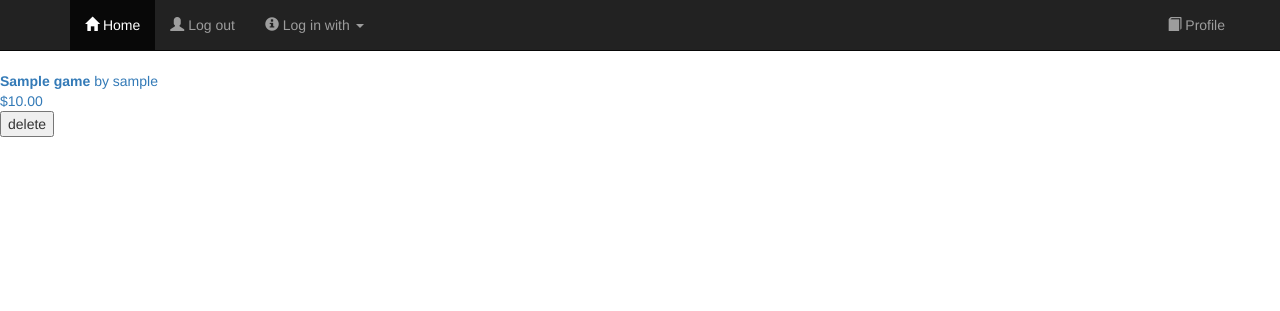
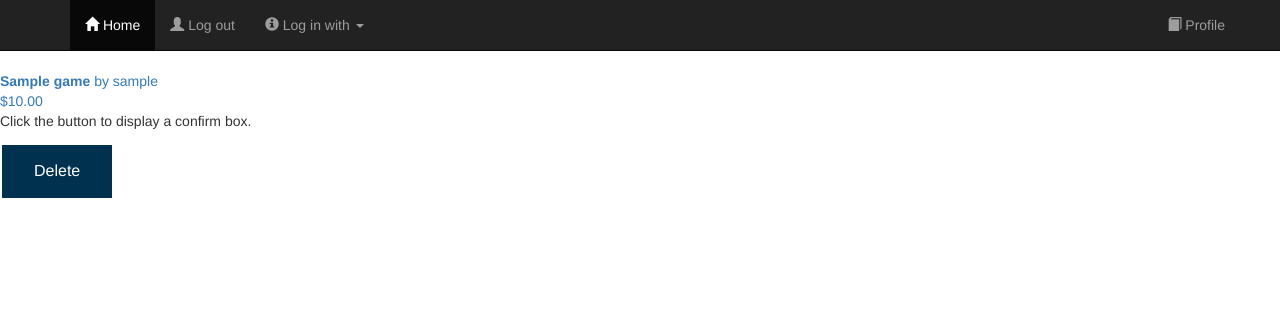
Before and after one commit to 3ICE/daak-store, a Django app: page /delete_game/ in a window 1280 px wide. Shown: the top 311 px of the page. Run offline with Django 3.2, Linux system fonts and the light colour scheme; a user stored in the database is signed in; tables that the repository leaves empty hold one stand-in row (values such as "Sample post"); some libraries are stand-ins or nearby versions.

Commit message:
delete button

```diff
--- a/hello/templates/delete_game.html
+++ b/hello/templates/delete_game.html
@@ -17,7 +17,24 @@
   <form action="/delete_game/" method="post">
   {% csrf_token %}
   {{ form.as_p }}
-  <input type="submit" name="delete" value="delete" />
+  <p>Click the button to display a confirm box.</p>
+
+<button onclick="myFunction()">Delete</button>
+
+<p id="demo"></p>
+
+<script>
+function myFunction() {
+    var x;
+    if (confirm("Are you sure you want to delete?") == true) {
+        x = "Deleted!";
+    } else {
+        x = "Canceled!";
+    }
+    document.getElementById("demo").innerHTML = x;
+}
+</script>
+
 
   <p id="demo"></p>
 
--- a/hello/views.py
+++ b/hello/views.py
@@ -25,7 +25,8 @@ def profile_player(request):
 
 def delete_game(request):
     return render(request, 'delete_game.html', {"allgames": Game.objects.filter(game_developer=request.user)})
-
+    if request.POST.get('delete'):
+        game.delete()
 def registration(request):
     #registered = True
 
@@ -83,9 +84,8 @@ def addgame(request):
             return redirect("login")
     else:
         return redirect("login")
-def delete(request):
-    if request.POST.get('delete'):
-        obj.delete()
+
+
 
 
 # email validation
```
